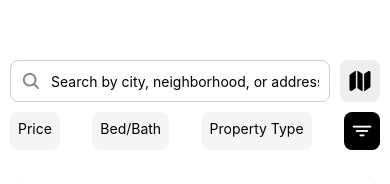
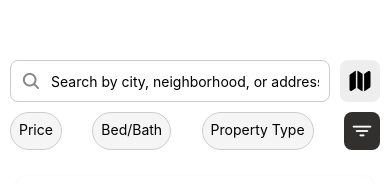
Before and after one commit to dansan-dsn/estate-app, a React Native app in the folder client/: screen /Explore in a window 390 px wide. Shown: the top 184 px of the page. Built offline with nearby package versions, Linux system fonts and the light colour scheme.

Commit message:
price modal

```diff
--- a/client/components/Header.tsx
+++ b/client/components/Header.tsx
@@ -1,40 +1,76 @@
-import React, { useState } from "react";
-import {
-  View,
-  Text,
-  TextInput,
-  TouchableOpacity,
-  StyleSheet,
-} from "react-native";
+import React, { useState, useCallback } from "react";
+import { View, Text, TextInput, TouchableOpacity, StyleSheet } from "react-native";
 import { Ionicons } from "@expo/vector-icons";
+import Modal from "react-native-modal"; // Import the Modal component
 
 interface HeaderProps {
   isMapView: boolean;
   toggleView: () => void;
+  minPrice: number | string;
+  maxPrice: number | string;
+  priceError: string | null;
+  setMinPrice: React.Dispatch<React.SetStateAction<number | string>>;
+  setMaxPrice: React.Dispatch<React.SetStateAction<number | string>>;
+  setPriceError: React.Dispatch<React.SetStateAction<string>>;
+  onApplyFilter: (minPrice: number | string, maxPrice: number | string) => void;
 }
 
-const Header: React.FC<HeaderProps> = ({ isMapView, toggleView }) => {
+const Header: React.FC<HeaderProps> = ({
+                                         isMapView,
+                                         toggleView,
+                                         minPrice,
+                                         maxPrice,
+                                         setMinPrice,
+                                         setMaxPrice,
+                                         priceError,
+                                         setPriceError,
+                                         onApplyFilter
+}) => {
+  const [isModalVisible, setModalVisible] = useState(false);
+
+  const toggleModal = () => {
+    setModalVisible(!isModalVisible);
+  };
+
+  const handleMinPriceChange = (value: string) => {
+    setMinPrice(value);
+    if (maxPrice && Number(value) > Number(maxPrice)) {
+      setPriceError("Max Price can't be less than Min Price");
+    } else {
+      setPriceError("");
+    }
+  };
+
+  const handleMaxPriceChange = (value: string) => {
+    setMaxPrice(value);
+    if (minPrice && Number(value) < Number(minPrice)) {
+      setPriceError("Max Price can't be less than Min Price");
+    } else {
+      setPriceError("");
+    }
+  };
+
+  const handleApplyFilter = () => {
+    setModalVisible(false)
+    onApplyFilter(minPrice, maxPrice); // Trigger the filter application
+  };
+
   return (
       <View style={styles.header}>
+        {/* Search and Map Toggle */}
         <View style={styles.searchContainer}>
           <View style={styles.searchWrapper}>
-          <Ionicons
-            name="search"
-            size={20}
-            color="#888"
-            style={styles.searchIcon}
-          />
-          <TextInput
-            style={styles.searchBar}
-            placeholder="Search by city, neighborhood, or address"
-          />
+            <Ionicons name="search" size={20} color="#888" style={styles.searchIcon} />
+            <TextInput style={styles.searchBar} placeholder="Search by city, neighborhood, or address" />
           </View>
           <TouchableOpacity style={styles.mapToggle} onPress={toggleView}>
             <Ionicons name={isMapView ? "list" : "map"} size={24} color="#000" />
           </TouchableOpacity>
         </View>
+
+        {/* Filter Tabs */}
         <View style={styles.filterTabs}>
-        <TouchableOpacity style={styles.filterOption}>
+          <TouchableOpacity style={styles.filterOption} onPress={toggleModal}>
             <Text>Price</Text>
           </TouchableOpacity>
           <TouchableOpacity style={styles.filterOption}>
@@ -47,6 +83,51 @@ const Header: React.FC<HeaderProps> = ({ isMapView, toggleView }) => {
             <Ionicons name="filter" size={20} color="#fff" />
           </TouchableOpacity>
         </View>
+
+        {/* Bottom Modal Component */}
+        <Modal
+            isVisible={isModalVisible}
+            onBackdropPress={toggleModal}
+            style={styles.modal}
+        >
+          <View style={styles.modalContent}>
+            <View style={styles.modalHeader}>
+              <Text style={styles.modalTitle}>Price Range</Text>
+              <TouchableOpacity onPress={toggleModal}>
+                <Ionicons name="close" size={24} color="#000" />
+              </TouchableOpacity>
+            </View>
+
+            {/* Price Inputs */}
+            <View style={styles.inputRow}>
+              <View style={styles.inputWrapper}>
+                <Text style={styles.rangeLabel}>Min Price</Text>
+                <TextInput
+                    style={styles.inputField}
+                    keyboardType="numeric"
+                    placeholder="No min"
+                    value={minPrice.toString()}
+                    onChangeText={handleMinPriceChange}
+                />
+              </View>
+
+              <View style={styles.inputWrapper}>
+                <Text style={styles.rangeLabel}>Max Price</Text>
+                <TextInput
+                    style={styles.inputField}
+                    keyboardType="numeric"
+                    placeholder="No max"
+                    value={maxPrice.toString()}
+                    onChangeText={handleMaxPriceChange}
+                />
+              </View>
+            </View>
+            {priceError ? <Text style={styles.maxMinError}>{priceError}</Text> : null}
+            <TouchableOpacity style={[styles.closeButton, priceError && {opacity: 0.5}]} onPress={handleApplyFilter} disabled={!!priceError}>
+              <Text style={styles.closeButtonText} >View Homes</Text>
+            </TouchableOpacity>
+          </View>
+        </Modal>
       </View>
   );
 };
@@ -90,13 +171,76 @@ const styles = StyleSheet.create({
   filterOption: {
     padding: 8,
     backgroundColor: "#f5f5f5",
-    borderRadius: 8,
+    borderRadius: 25,
+    borderWidth: 1,
+    borderColor: "#ccc",
   },
   filterButton: {
     padding: 8,
-    backgroundColor: "#000",
+    backgroundColor: "#322f2f",
     borderRadius: 8,
     justifyContent: "center",
     alignItems: "center",
   },
+  modal: {
+    justifyContent: "flex-end",
+    margin: 0, // Remove default margin
+  },
+  modalContent: {
+    backgroundColor: "white",
+    padding: 20,
+    borderRadius: 10,
+    alignItems: "center",
+  },
+  modalHeader: {
+    flexDirection: "row",
+    justifyContent: "space-between",
+    width: "100%",
+    alignItems: "center",
+  },
+  modalTitle: {
+    fontSize: 18,
+    fontWeight: "bold",
+  },
+  inputRow: {
+    flexDirection: "row",
+    justifyContent: "space-between",
+    width: "100%",
+    marginVertical: 10,
+  },
+  inputWrapper: {
+    flex: 1,
+    marginHorizontal: 5,
+  },
+  rangeLabel: {
+    fontSize: 14,
+    color: "#555",
+    marginBottom: 5,
+  },
+  inputField: {
+    borderWidth: 1,
+    borderColor: "#ccc",
+    borderRadius: 8,
+    height: 40,
+    paddingHorizontal: 10,
+    fontSize: 16,
+  },
+  maxMinError: {
+    color: "#b00505",
+    fontWeight: "bold",
+    fontSize: 13,
+    marginTop: 10,
+  },
+  closeButton: {
+    marginTop: 20,
+    paddingVertical: 10,
+    backgroundColor: "#322f2f",
+    borderRadius: 25,
+    paddingHorizontal: 30,
+  },
+  closeButtonText: {
+    color: "#fff",
+    fontWeight: "bold",
+    fontSize: 16,
+  },
 });
--- a/client/package.json
+++ b/client/package.json
@@ -9,6 +9,8 @@
     "web": "expo start --web"
   },
   "dependencies": {
+    "@gorhom/bottom-sheet": "^5.1.2",
+    "@react-native-community/slider": "^4.5.6",
     "@react-navigation/bottom-tabs": "^7.2.0",
     "@react-navigation/native": "^7.0.14",
     "@react-navigation/stack": "^7.1.1",
@@ -19,9 +21,12 @@
     "expo-web-browser": "^14.0.2",
     "react": "18.3.1",
     "react-native": "0.76.6",
+    "react-native-gesture-handler": "^2.24.0",
     "react-native-keyboard-aware-scroll-view": "^0.9.5",
     "react-native-maps": "^1.20.1",
+    "react-native-modal": "^14.0.0-rc.0",
     "react-native-paper": "^5.13.1",
+    "react-native-reanimated": "^3.17.1",
     "react-native-safe-area-context": "4.12.0",
     "react-native-screens": "~4.4.0",
     "react-native-toast-message": "^2.2.1",
--- a/client/screens/ExploreScreen.tsx
+++ b/client/screens/ExploreScreen.tsx
@@ -1,5 +1,5 @@
 import React, { useState } from "react";
-import { View, FlatList, StyleSheet } from "react-native";
+import { View, FlatList, StyleSheet, Text } from "react-native";
 import { useNavigation } from "@react-navigation/native";
 import { StackNavigationProp } from "@react-navigation/stack";
 import Header from "../components/Header";
@@ -43,6 +43,10 @@ const properties: Property[] = propertyData;
 const ExploreScreen = () => {
   const navigation = useNavigation<ExploreScreenNavigationProp>();
   const [isMapView, setIsMapView] = useState(false);
+  const [minPrice, setMinPrice] = useState<number | string>("");
+  const [maxPrice, setMaxPrice] = useState<number | string>("");
+  const [priceError, setPriceError] = useState<string>("");
+  const [filteredProperties, setFilteredProperties] = useState<Property[]>(properties); // Default to all properties
 
   const toggleView = () => {
     setIsMapView(!isMapView);
@@ -52,9 +56,34 @@ const ExploreScreen = () => {
     navigation.navigate("PropertyDetails", { Property });
   };
 
+  // This function will be passed to Header to trigger price filtering
+  const applyFilter = (minPrice: number | string, maxPrice: number | string) => {
+    const min = minPrice ? Number(minPrice) : 0;
+    const max = maxPrice ? Number(maxPrice) : Infinity;
+    const filtered = properties.filter((property) => property.price >= min && property.price <= max);
+    setFilteredProperties(filtered); // Apply the filter
+  };
+
   return (
       <View style={styles.container}>
-      <Header isMapView={isMapView} toggleView={toggleView} />
+        <Header
+            isMapView={isMapView}
+            toggleView={toggleView}
+            minPrice={minPrice}
+            maxPrice={maxPrice}
+            priceError={priceError}
+            setMinPrice={setMinPrice}
+            setMaxPrice={setMaxPrice}
+            setPriceError={setPriceError}
+            onApplyFilter={applyFilter} // Pass the applyFilter function
+        />
+        {filteredProperties.length === 0 ? (
+            // Show message if no properties match the filter
+            <View style={styles.noResultsContainer}>
+              <Text style={styles.noResultsText}>No properties available for this price range</Text>
+            </View>
+        ) : (
+            <>
               {isMapView ? (
                   <MapView
                       style={styles.mapView}
@@ -65,7 +94,7 @@ const ExploreScreen = () => {
                         longitudeDelta: 0.0421,
                       }}
                   >
-          {properties.map((property) => (
+                    {filteredProperties.map((property) => (
                         <Marker
                             key={property.id}
                             coordinate={{
@@ -79,13 +108,15 @@ const ExploreScreen = () => {
                   </MapView>
               ) : (
                   <FlatList
-          data={properties}
+                      data={filteredProperties}
                       showsVerticalScrollIndicator={false}
                       keyExtractor={(item) => item.id}
                       renderItem={({ item }) => (
                           <PropertyCard item={item} onPress={() => handleNavigate(item)} />
                       )}
                   />
+              )}
+            </>
         )}
       </View>
   );
@@ -96,6 +127,16 @@ const styles = StyleSheet.create({
   mapView: {
     flex: 1,
   },
+  noResultsContainer: {
+    flex: 1,
+    justifyContent: "center",
+    alignItems: "center",
+  },
+  noResultsText: {
+    fontSize: 18,
+    color: "#888",
+    textAlign: "center",
+  },
 });
 
 export default ExploreScreen;
--- a/client/utils/properties.js
+++ b/client/utils/properties.js
@@ -2,7 +2,7 @@ export const propertyData = [
   {
     id: "1",
     name: "Luxury Apartment",
-    price: 1200000,
+    price: 120,
     location: "New York, NY",
     propertyType: "Villa",
     latitude: 40.7128,
@@ -18,7 +18,7 @@ export const propertyData = [
   {
     id: "2",
     name: "Modern Villa",
-    price: 2500000,
+    price: 250,
     location: "Los Angeles, CA",
     propertyType: "Apartment",
     latitude: 34.0522,
```
Also changed, not shown: 1 other file (tests, documents, lock files or other folders). Lines whose indentation alone changed are shown as unchanged.
